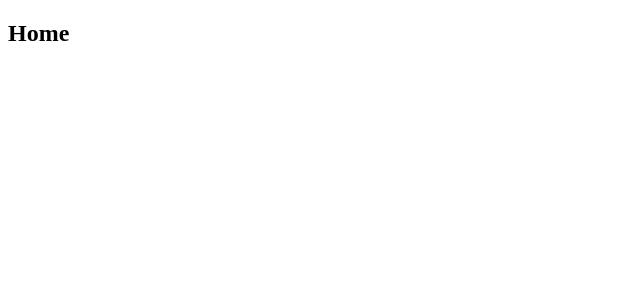
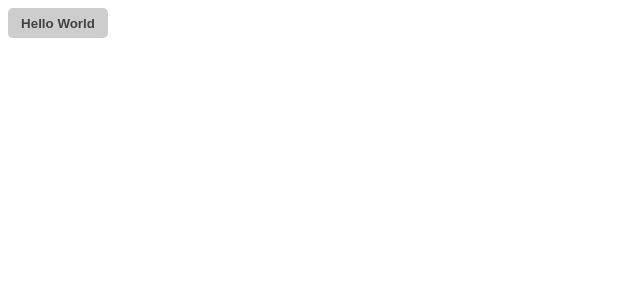
Before and after one commit to julianopaulos/react_crud_consume, a React (Create React App) app: page / in a window 1280 px wide. Shown: the top 300 px of the page, without its empty margins (0-640 px from the left). Built offline with nearby package versions, Linux system fonts and the light colour scheme.

Commit message:
criando primeiros componentes reutilizaveis

```diff
--- a/package.json
+++ b/package.json
@@ -14,6 +14,7 @@
     "react-dom": "^17.0.2",
     "react-router-dom": "^6.2.2",
     "react-scripts": "5.0.0",
+    "styled-components": "^5.3.3",
     "typescript": "^4.6.2",
     "web-vitals": "^2.1.4"
   },
@@ -40,5 +41,8 @@
       "last 1 firefox version",
       "last 1 safari version"
     ]
+  },
+  "devDependencies": {
+    "@types/styled-components": "^5.1.24"
   }
 }
--- /dev/null
+++ b/src/Pages/Home/index.tsx
@@ -0,0 +1,17 @@
+import Button from '../../components/Button/index';
+
+export default function Home() {
+    return (
+        <Button
+            text={'Hello World'}
+            width={100}
+            height={30}
+            color="rgba(50, 50, 50, 0.9)"
+            background={'rgba(200, 200, 200, 0.9)'}
+            hoverBackground={'rgba(100, 230, 230, 0.7)'}
+        />
+
+    )
+
+
+}
--- /dev/null
+++ b/src/components/Button/index.tsx
@@ -0,0 +1,24 @@
+import { Container } from './styles';
+
+interface ButtonProps{
+    text: string;
+    width: number;
+    height: number;
+    color: string;
+    background: string;
+    hoverBackground: string;
+}
+
+export default function Button(prop: ButtonProps) {
+  return (
+    <Container
+        width={prop.width}
+        height={prop.height}
+        color={prop.color}
+        background={prop.background}
+        hoverBackground={prop.hoverBackground}
+    >
+        {prop.text}
+    </Container>
+  )
+}
--- /dev/null
+++ b/src/components/Button/styles.ts
@@ -0,0 +1,26 @@
+import styled from 'styled-components';
+
+interface ContainerProps {
+    width: number;
+    height: number;
+    color: string;
+    background: string;
+    hoverBackground: string;
+}
+
+export const Container = styled.button<ContainerProps>`
+    width: ${(props) => props.width}px;
+    height: ${(props) => props.height}px;
+    border-style: none;
+    border-width: 0;
+    border-radius: 5px;
+    color: ${(props) => props.color};
+    font-weight: bold;
+    cursor: pointer;
+
+    background-color: ${(props) => props.background};
+
+    &:hover{
+        background-color: ${(props) => props.hoverBackground};
+    }
+`;
--- a/src/routes.tsx
+++ b/src/routes.tsx
@@ -1,24 +1,15 @@
-import { BrowserRouter, Routes, Route, Link } from "react-router-dom";
+import { BrowserRouter, Routes, Route } from "react-router-dom";
+
+import Home from './Pages/Home/index';
 
 export default function AppRoutes() {
     return (
         <BrowserRouter>
             <Routes>
                 <Route path="/" element={<Home />} />
-                <Route path="/about" element={<About />} />
-                <Route path="/users" element={<Users />} />
+                <Route path="/about" element={<span>About</span>} />
+                <Route path="/users" element={<span>Users</span>} />
             </Routes>
         </BrowserRouter>
     );
 }
-function Home() {
-    return <h2>Home</h2>;
-}
-
-function About() {
-    return <h2>About</h2>;
-}
-
-function Users() {
-    return <h2>Users</h2>;
-}
```
Also changed, not shown: 1 other file (tests, documents, lock files or other folders).
